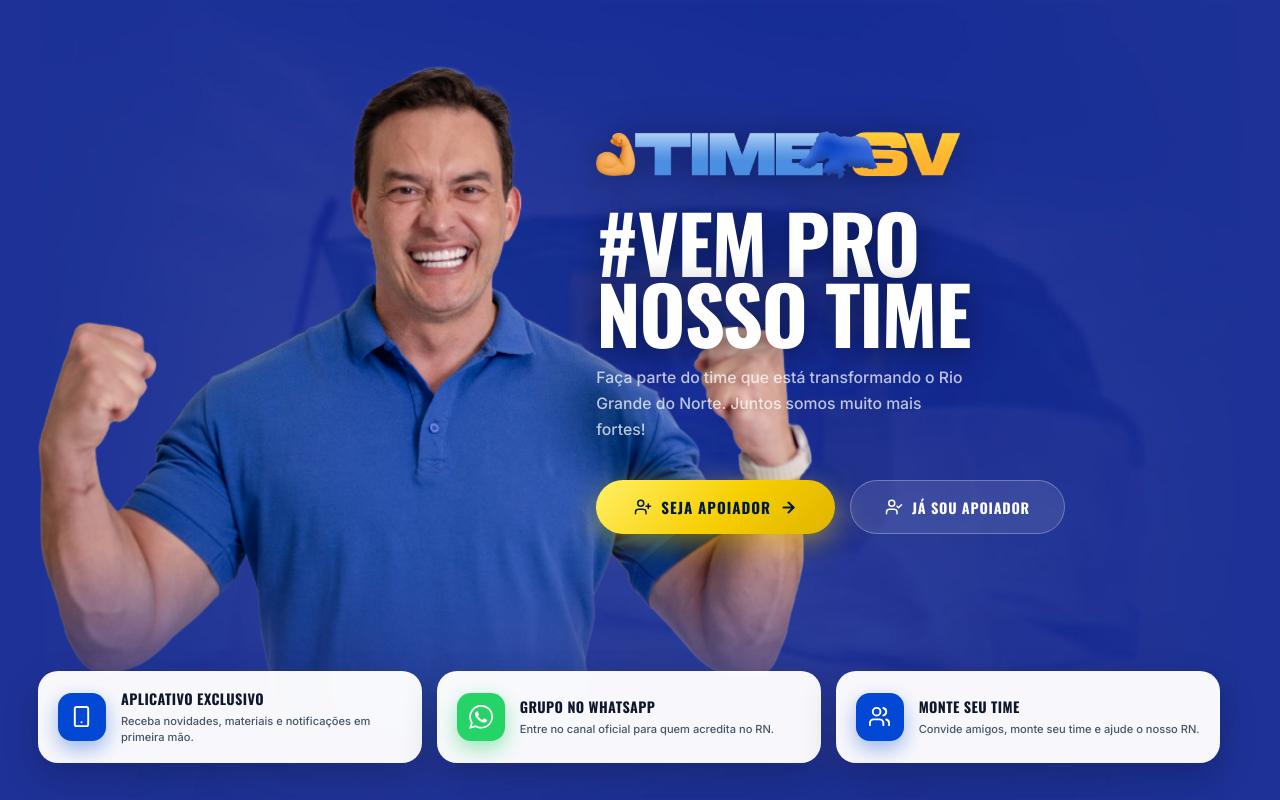
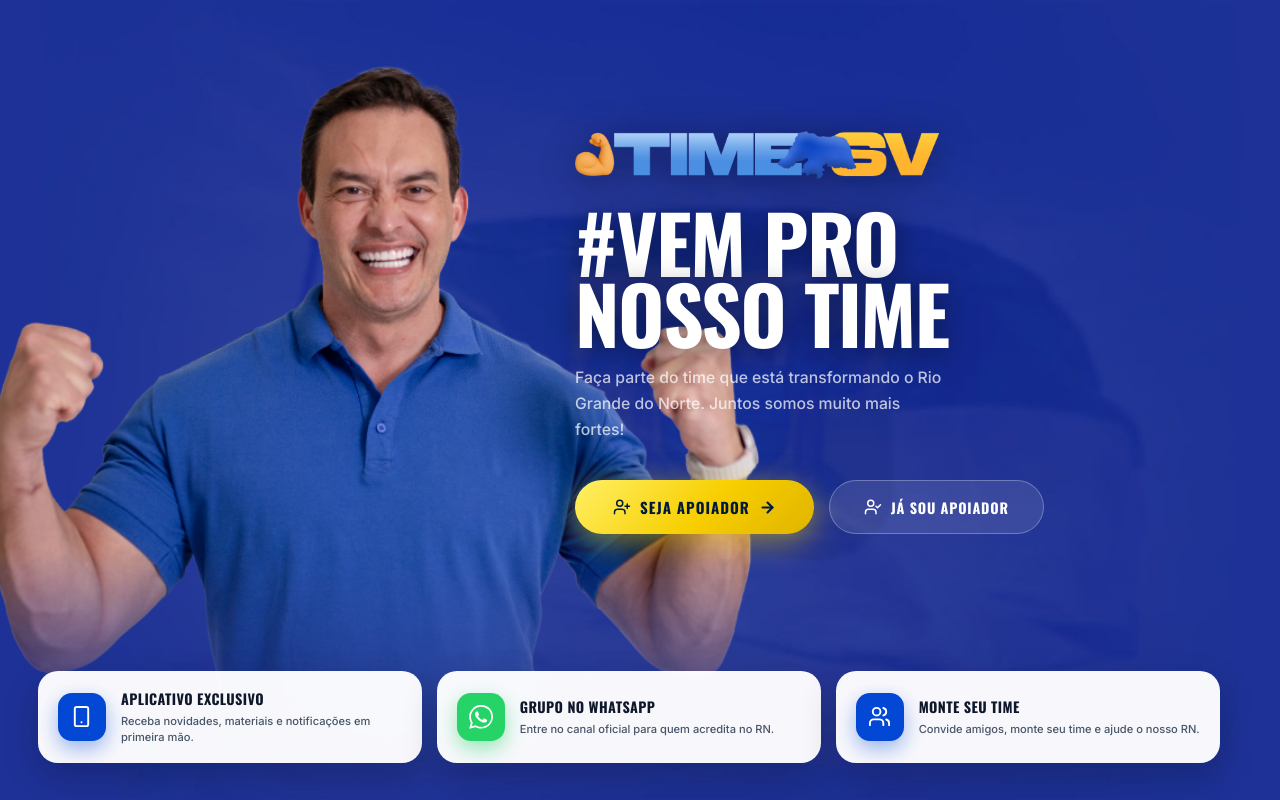
Before and after one commit to ReneBM/Apoiadores, a React (Vite) app in the folder frontend/: page /lp in a window 1280 px wide. Built offline with nearby package versions, Linux system fonts and the light colour scheme; no server answers; a web font is replaced by a local one.

Commit message:
style: ajuste fino LP - foto mais a esquerda, conteudo mais a direita, separacao visual clara

```diff
--- a/frontend/src/pages/LandingPage.jsx
+++ b/frontend/src/pages/LandingPage.jsx
@@ -264,12 +264,13 @@ export default function LandingPage() {
 
         {/* ── Coluna Esquerda: Foto do Senador ─────────────────── */}
         <div style={{
-          width: '46%',
+          width: '42%',
           flexShrink: 0,
           display: 'flex',
           alignItems: 'flex-end',
           justifyContent: 'flex-start',
-          paddingLeft: '2.5rem',
+          paddingLeft: '0',
+          marginLeft: '-1rem',
           opacity: 0,
           animation: 'lpFadeInLeft 1.15s cubic-bezier(0.22,1,0.36,1) 0.15s forwards',
         }}>
@@ -296,8 +297,8 @@ export default function LandingPage() {
           flexDirection: 'column',
           justifyContent: 'center',
           alignItems: 'flex-start',
-          paddingRight: '5.5rem',
-          paddingLeft: '0.5rem',
+          paddingRight: '4.5rem',
+          paddingLeft: '3.5rem',
           paddingBottom: '9rem', /* empurra o conteúdo acima dos cards */
           opacity: 0,
           animation: 'lpFadeInUp 0.9s ease-out 0.45s forwards',
```
